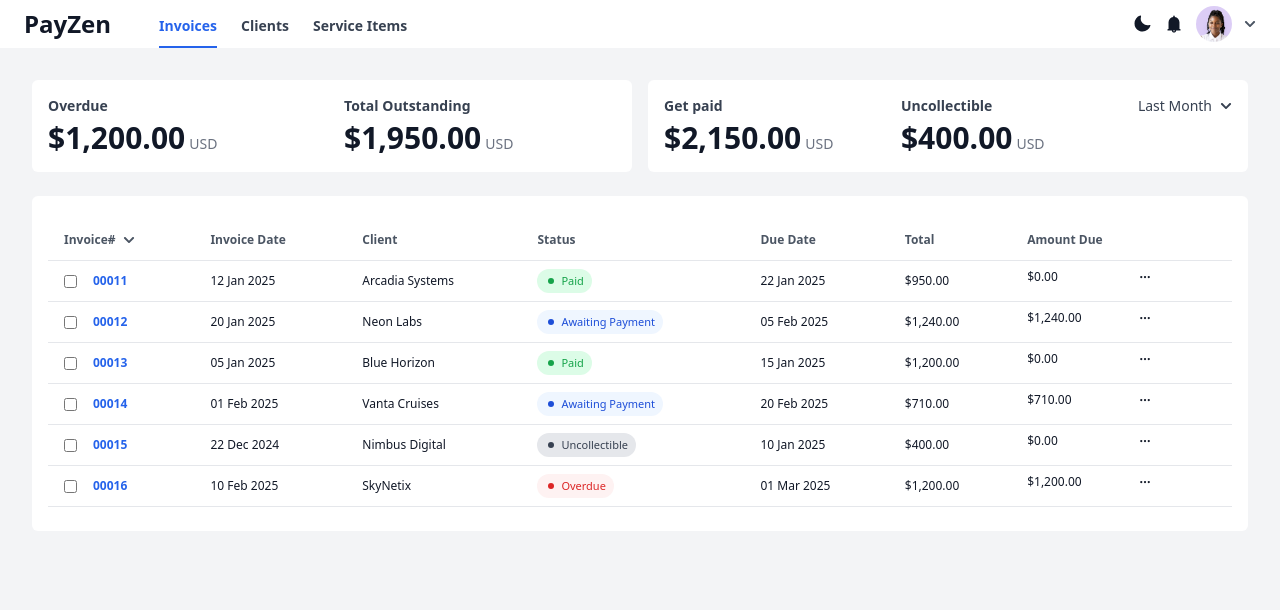
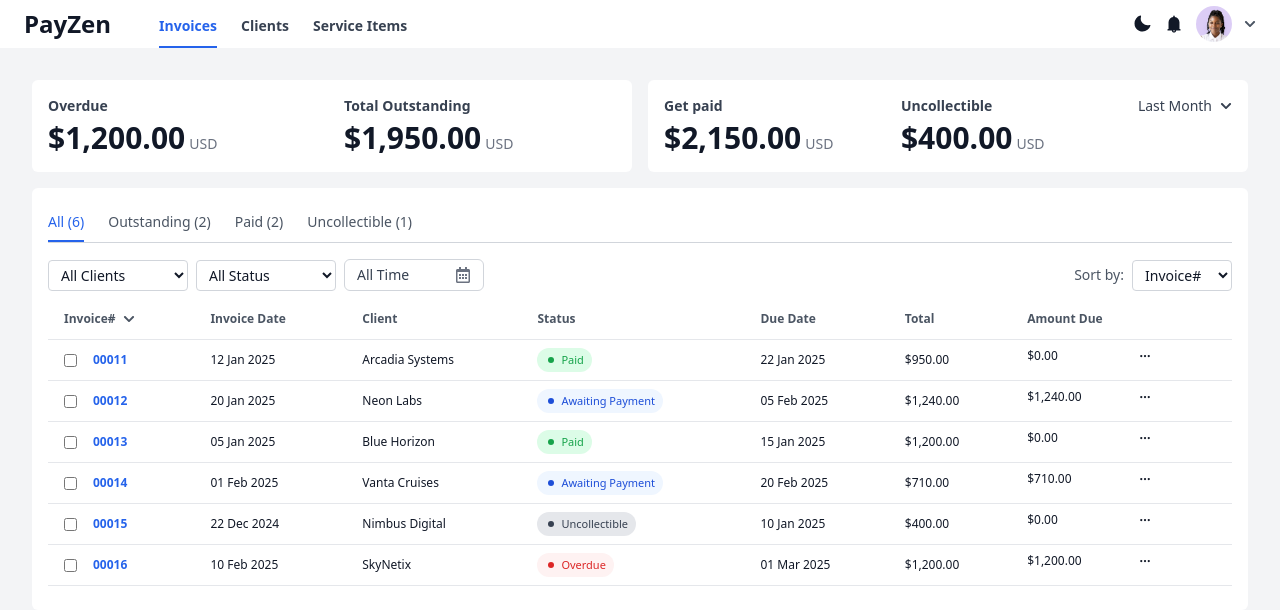
Before and after one commit to KikiXoxo/payzen-invoice-page, a React (Vite) app: page / in a window 1280 px wide. Shown: the top 610 px of the page. Built offline with nearby package versions, Linux system fonts and the light colour scheme.

Commit message:
feat: implement status-based filtering with active tabs and memoized invoice list - style updates to Summary

```diff
--- a/src/components/Summary.jsx
+++ b/src/components/Summary.jsx
@@ -9,7 +9,7 @@ const Summary = () => {
   const uncollectible = useInvoicesStore(state => state.totals.uncollectible);
 
   return (
-    <div className='grid grid-cols-1 md:grid-cols-2 gap-4 mb-6'>
+    <div className='grid grid-cols-1 md:grid-cols-2 gap-4 mb-4'>
       {/* LEFT CARD */}
       <div className='bg-white dark:bg-gray-800 p-4 rounded-md transition'>
         <div className='grid grid-cols-2 gap-6'>
--- a/src/components/invoice/InvoicesCard.jsx
+++ b/src/components/invoice/InvoicesCard.jsx
@@ -1,6 +1,10 @@
-import { useEffect } from 'react';
+// In InvoicesCard.jsx
+import { useEffect, useMemo } from 'react';
 import InvoicesList from './InvoicesList';
 import { useInvoicesStore } from '../../stores/invoicesStore';
+import { FaRegCalendarAlt } from 'react-icons/fa';
+
+const tabs = ['All', 'Outstanding', 'Paid', 'Uncollectible'];
 
 const InvoicesCard = () => {
   // Selectors to prevent unnecessary re-renders
@@ -8,14 +12,84 @@ const InvoicesCard = () => {
   const invoices = useInvoicesStore(state => state.invoices);
   const loading = useInvoicesStore(state => state.loading);
   const error = useInvoicesStore(state => state.error);
+  const selectedStatusTab = useInvoicesStore(state => state.selectedStatusTab);
+  const setSelectedStatusTab = useInvoicesStore(
+    state => state.setSelectedStatusTab
+  );
 
   useEffect(() => {
     fetchInvoices();
   }, [fetchInvoices]);
 
+  // Filter invoices based on selected tab
+  const filteredInvoices = useMemo(() => {
+    if (selectedStatusTab === 'All') return invoices;
+    return invoices.filter(inv => inv.status === selectedStatusTab);
+  }, [invoices, selectedStatusTab]);
+
+  // Counts to display
+  const counts = loading
+    ? { All: 0, Outstanding: 0, Paid: 0, Uncollectible: 0 }
+    : {
+        All: invoices.length,
+        Outstanding: invoices.filter(inv => inv.status === 'Outstanding')
+          .length,
+        Paid: invoices.filter(inv => inv.status === 'Paid').length,
+        Uncollectible: invoices.filter(inv => inv.status === 'Uncollectible')
+          .length,
+      };
+
   return (
     <div className='bg-white dark:bg-gray-800 py-4 md:py-6 px-2 md:px-4 rounded-md transition'>
-      <InvoicesList invoices={invoices} loading={loading} error={error} />
+      {/* Active Tabs */}
+      <div className='flex items-start justify-start gap-6 border-b border-gray-300 dark:border-gray-700 mb-4 transition'>
+        {tabs.map(tab => (
+          <div
+            key={tab}
+            onClick={() => setSelectedStatusTab(tab)}
+            className={`cursor-pointer pb-2 font-medium text-sm ${
+              selectedStatusTab === tab
+                ? 'text-blue-600 dark:text-indigo-300 border-b-2 border-blue-600 dark:border-indigo-300'
+                : 'text-gray-600 dark:text-gray-300'
+            }`}
+          >
+            {tab} ({counts[tab]})
+          </div>
+        ))}
+      </div>
+
+      {/* Dropdowns / Calendar / Sort */}
+      <div className='flex items-center justify-between mb-2'>
+        <div className='flex items-center gap-2'>
+          <select className='min-w-[140px] bg-white dark:bg-gray-800 border border-gray-300 dark:border-gray-600 rounded px-2 py-1 text-sm focus:outline-none focus:ring-0 transition'>
+            <option>All Clients</option>
+          </select>
+          <select className='min-w-[140px] bg-white dark:bg-gray-800 border border-gray-300 dark:border-gray-600 rounded px-2 py-1 text-sm focus:outline-none focus:ring-0 transition'>
+            <option>All Status</option>
+          </select>
+
+          <div className='min-w-[140px] flex items-center justify-between px-3 h-8 border border-gray-300 dark:border-gray-600 rounded-md bg-white dark:bg-gray-800 text-gray-700 dark:text-gray-300 cursor-pointer select-none transition'>
+            <span className='text-sm'>All Time</span>
+            <FaRegCalendarAlt className='text-gray-500 dark:text-gray-300' />
+          </div>
+        </div>
+
+        <div className='flex items-center gap-2'>
+          <span className='text-gray-600 dark:text-gray-300 text-sm'>
+            Sort by:
+          </span>
+          <select className='min-w-[100px] bg-white dark:bg-gray-800 border border-gray-300 dark:border-gray-600 rounded px-2 py-1 text-sm focus:outline-none focus:ring-0 transition'>
+            <option>Invoice#</option>
+          </select>
+        </div>
+      </div>
+
+      {/* Invoice List */}
+      <InvoicesList
+        invoices={filteredInvoices}
+        loading={loading}
+        error={error}
+      />
     </div>
   );
 };
--- a/src/stores/invoicesStore.js
+++ b/src/stores/invoicesStore.js
@@ -12,6 +12,8 @@ export const useInvoicesStore = create(set => ({
     paid: 0,
     uncollectible: 0,
   },
+
+  selectedStatusTab: 'All', // default active tab
 
   fetchInvoices: async () => {
     set({ loading: true, error: null });
@@ -46,4 +48,6 @@ export const useInvoicesStore = create(set => ({
       set({ loading: false });
     }
   },
+
+  setSelectedStatusTab: tab => set({ selectedStatusTab: tab }),
 }));
```
